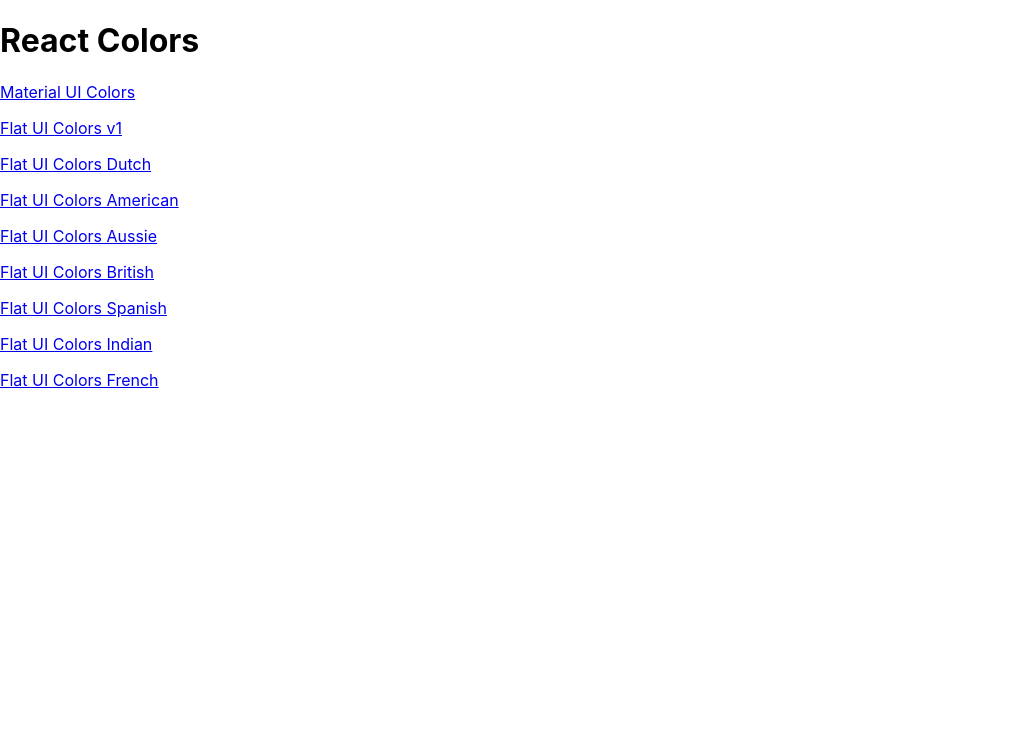
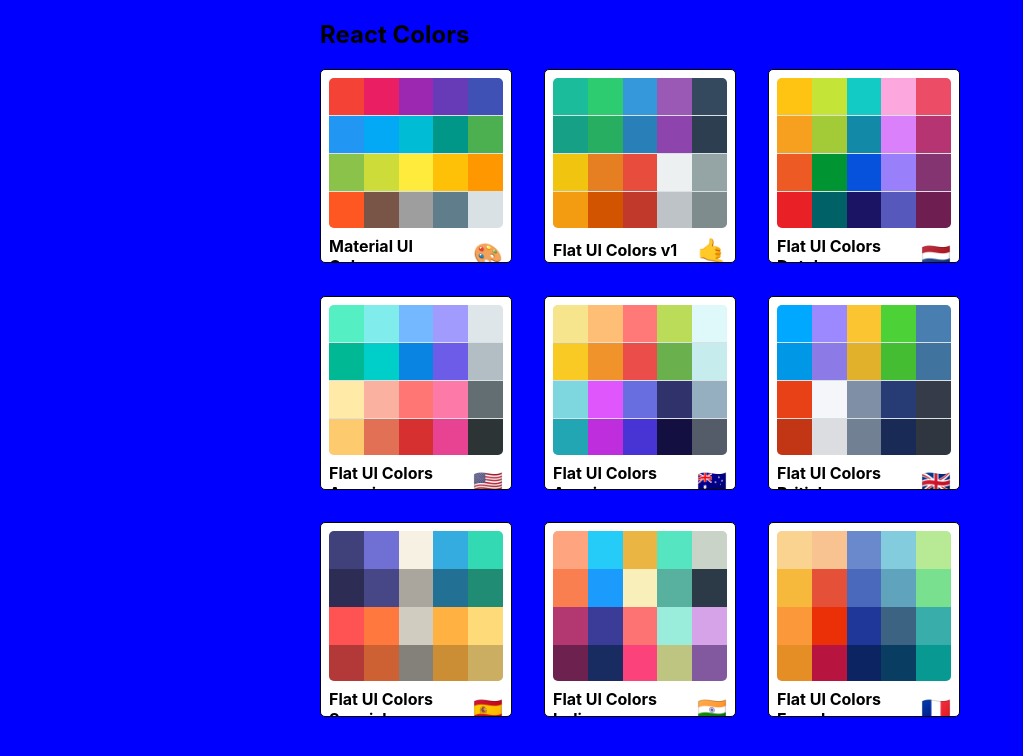
Before and after one commit to bdushimi/atlp-react-level-up, a React (Create React App) app in the folder colors/: page / in a window 1280 px wide. Shown: the top 756 px of the page, without its empty margins (0-1023 px from the left). Built offline with nearby package versions, Linux system fonts and the light colour scheme.

Commit message:
Adds Links to Minipalettes

```diff
--- a/colors/src/App.js
+++ b/colors/src/App.js
@@ -13,7 +13,10 @@
   }
   return (
     <Switch>
-      <Route exact path="/" render={() => <PaletteList palettes={ seedColors}/>} />
+      <Route
+        exact
+        path="/"
+        render={(routeProps) => <PaletteList palettes={seedColors} {...routeProps}/>} />
 
       <Route
         exact path="/palette/:id"
--- /dev/null
+++ b/colors/src/MiniPalette.js
@@ -0,0 +1,74 @@
+import React from 'react';
+import { withStyles } from '@material-ui/styles';
+
+const styles = {
+    root: {
+        backgroundColor: "white",
+        border: "1px solid black",
+        borderRadius: "5px",
+        padding: ".5rem",
+        position: "relative",
+        overflow: "hidden",
+        "&:hover": {
+            cursor: "pointer"
+        }
+    },
+
+    colors: {
+        backgroundColor: "#dae1e4",
+        height: "150px",
+        width: "100%",
+        borderRadius: "5px",
+        overflow: "hidden"
+    },
+
+    title: {
+        display: "flex",
+        justifyContent: "space-between",
+        alignItems: "center",
+        margin: "0",
+        color: "black",
+        paddingTop: "0.5rem",
+        fontSize: "1rem",
+        position: "relative"
+    },
+
+    emoji: {
+        marginLeft: "0.5rem",
+        fontSize: "1.5rem"
+    },
+
+    miniColor: {
+        height: "25%",
+        width: "20%",
+        display: "inline-block",
+        margin: "0 auto",
+        position: "relative",
+        marginBottom: "-3.5px",
+    }
+};
+
+function MiniPalette(props) {
+    const { classes, paletteName, emoji, colors } = props;
+    const miniColorBoxes = colors.map(color => (
+        <div
+            className={classes.miniColor}
+            style={{ backgroundColor: color.color }}
+            key={color.name}
+        />
+    ));
+
+    return (
+        <div className={classes.root} onClick={props.handleClick}>
+            <div className={classes.colors}>
+                {miniColorBoxes}
+            </div>
+            <h5 className={classes.title}>
+                {paletteName}
+                <span className={classes.emoji}>{emoji}</span>
+            </h5>
+        </div>
+    );
+}
+
+export default withStyles(styles)(MiniPalette);
--- a/colors/src/PaletteList.js
+++ b/colors/src/PaletteList.js
@@ -1,25 +1,72 @@
 import React, { Component } from 'react';
 import { Link } from "react-router-dom";
+import MiniPalette from './MiniPalette'
+import { withStyles } from '@material-ui/core/styles';
+
+
+const styles = {
+    root: {
+        backgroundColor: "blue",
+        height: "100vh",
+        display: "flex",
+        alignItems: "flex-start",
+        justifyContent: "center",
+    },
+
+    container: {
+        width: "50%",
+        display: "flex",
+        alignItems: "flex-start",
+        flexDirection: "column",
+        flexWrap: "wrap",
+    },
+
+    nav: {
+        display: "flex",
+        width: "100%",
+        justifyContent: "space-between",
+    },
+
+    palettes: {
+        boxSizing: "border-box",
+        width: "100%",
+        display: "grid",
+        gridTemplateColumns: "repeat(3, 30%)",
+        gridGap: "5%",
+    }
+}
+
+
 
 
 class PaletteList extends Component {
 
+    goToPalette = (id) => {
+        this.props.history.push(`/palette/${id}`)
+    }
 
-    render() {
 
-        const { palettes }  = this.props;
+     render() {
+
+        const { palettes, classes } = this.props;
 
         return (
-            <div>
-                <h1>React Colors</h1>
-                {palettes.map(palette => (
-                    <p>
-                        <Link to={`/palette/${palette.id}`}>{palette.paletteName}</Link>
-                    </p>
-                ))}
+            <div className={classes.root}>
+                <div className={classes.container}>
+                    <nav className={classes.nav}>
+                        <h1>React Colors</h1>
+                    </nav>
+                    <div className={classes.palettes}>
+                        {palettes.map(palette => (
+                            <MiniPalette {...palette}
+                                key={palette.id}
+                                handleClick={() => this.goToPalette(palette.id)}/>
+                        ))}
+                    </div>
+                </div>
             </div>
         );
     }
 }
 
-export default PaletteList;
+export default withStyles(styles)(PaletteList);
```
